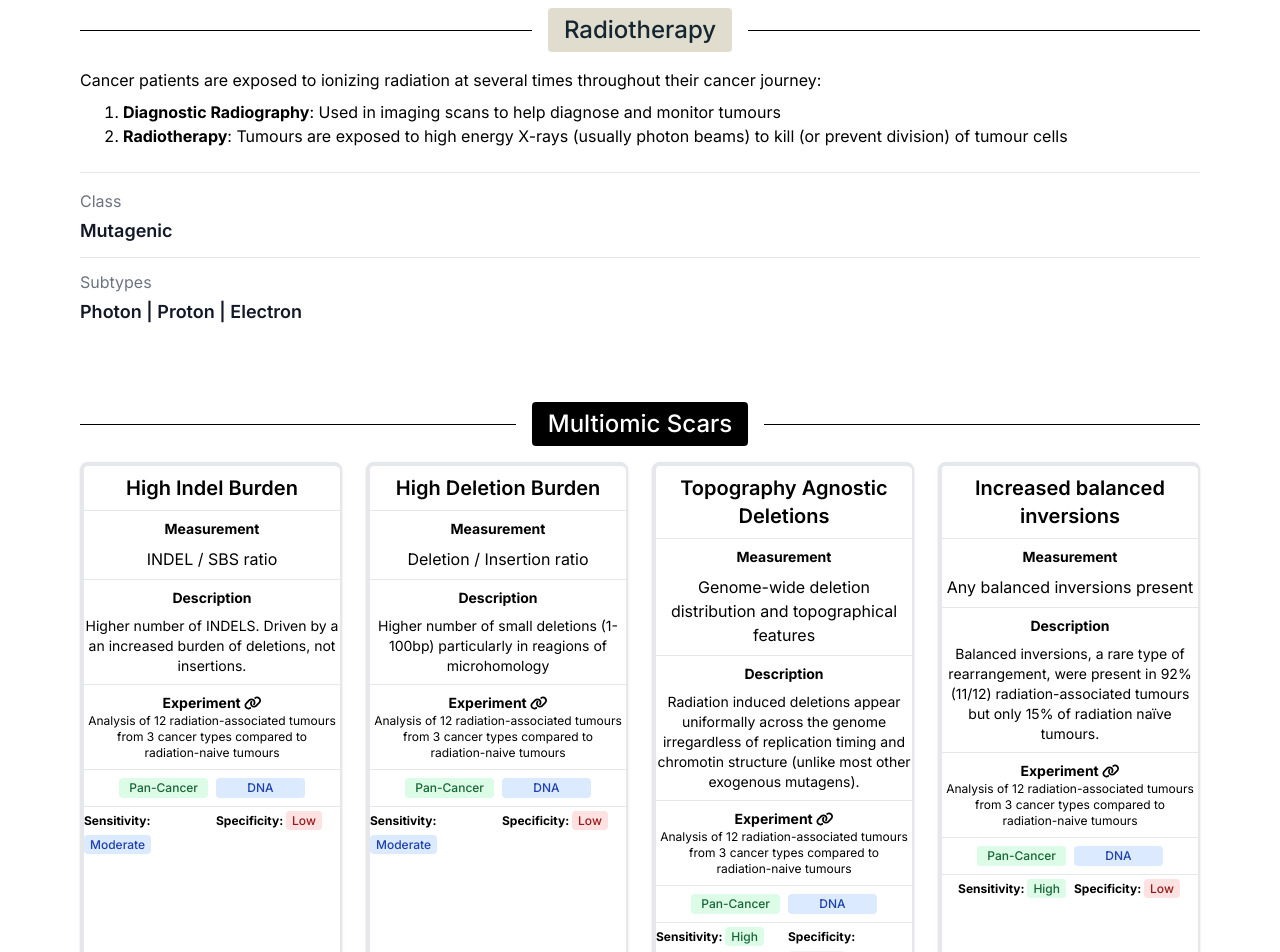
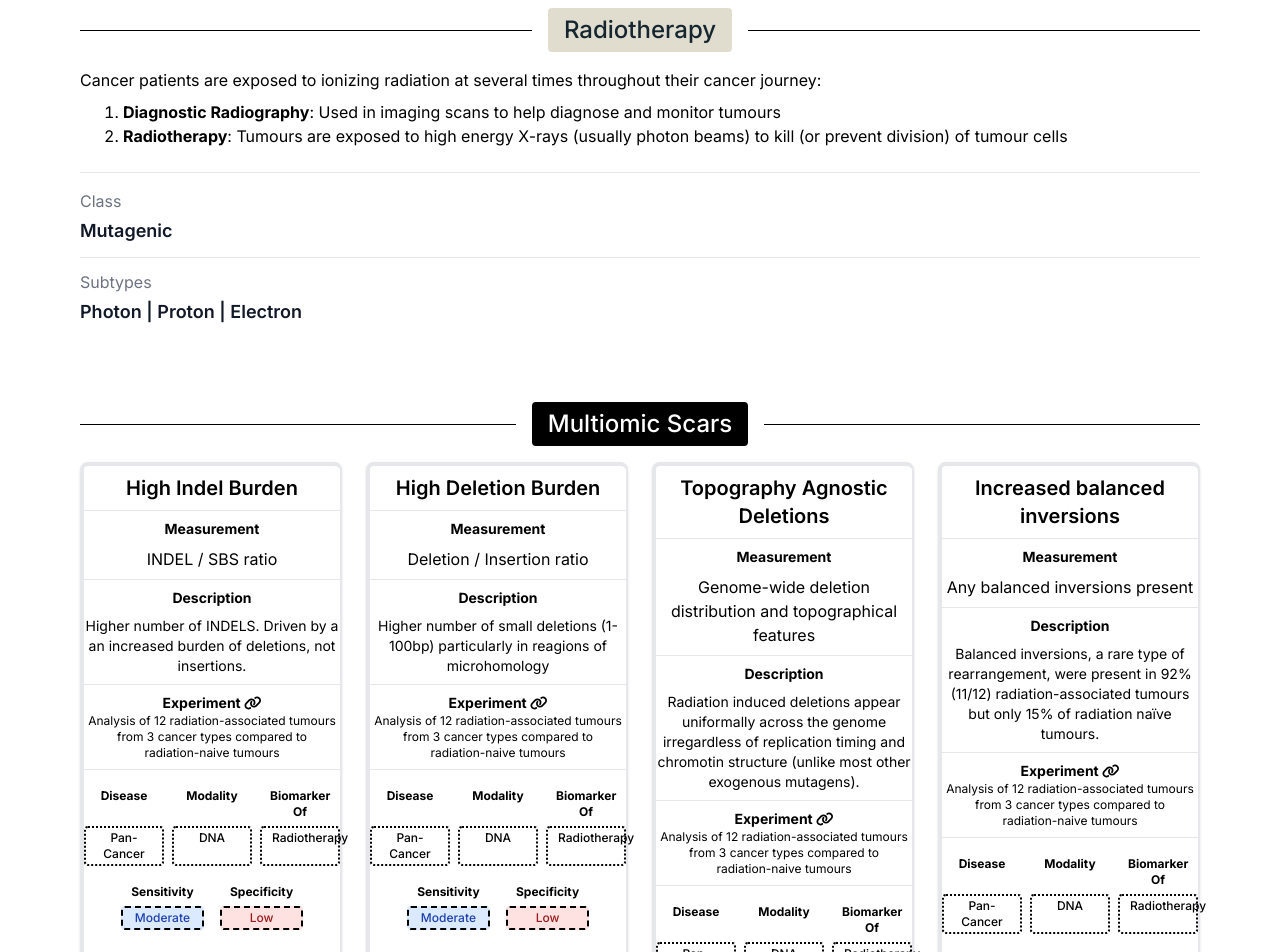
Before and after one commit to selkamand/sigcentral, a Next.js app: page /processes/radiotherapy in a window 1280 px wide. Shown: the top 952 px of the page. Built offline with nearby package versions, Linux system fonts and the light colour scheme.

Commit message:
feat: reworked UI to add biomarkerOf, fixed disease types, modality, etc.

```diff
--- a/app/components/ScarCard.tsx
+++ b/app/components/ScarCard.tsx
@@ -1,7 +1,7 @@
 "use client";
 import { faLink, faWrench } from "@fortawesome/free-solid-svg-icons"
 import { FontAwesomeIcon } from '@fortawesome/react-fontawesome'
-import { Sensitivity, Specificity } from "../enums";
+import { Modality, Sensitivity, Specificity } from "../enums";
 import { Tooltip } from 'react-tooltip'
 
 
@@ -12,6 +12,8 @@ const sensitivityColourMap: { [key in Sensitivity]: string } = {
     [Sensitivity.High]: "bg-green-100 text-green-800",
     [Sensitivity.Unknown]: "bg-gray-100 text-gray-800"
 };
+
+
 
 // specificity colour map is the exact same as above
 const specificityColourMap: { [key in Specificity]: string } = {
@@ -26,6 +28,10 @@ const specificityColourMap: { [key in Specificity]: string } = {
 interface ScarCardProps {
     title: string;
     measurement: string;
+    biomarkerOf: string;
+    disease: string;
+    modality: Modality;
+    diseaseMondoCode: string;
     description: string;
     experiment: string;
     hrefPaper: string;
@@ -41,6 +47,10 @@ export function ScarCard({
     title,
     measurement,
     description,
+    disease,
+    diseaseMondoCode,
+    biomarkerOf,
+    modality,
     experiment,
     hrefPaper,
     hrefTool = "",
@@ -69,13 +79,19 @@ export function ScarCard({
         <div className="group relative flex z-1 hover:z-40 flex-col bg-white w-full border-r-2 border-4 border-gray-200 rounded-lg shadow items-center hover:shadow-2xl hover:scale-110 transition duration-100 hover:border-8 hover:border-sc-blue">
             <h3 className="text-xl text-center font-semibold pt-2">{title}</h3>
             <hr className="h-px my-2 w-full bg-gray-200"></hr>
+
+            {/* Measurement */}
             <p className="pt-0 font-bold text-sm">Measurement</p>
             <p className="pt-2 text-center">{measurement}</p>
             <hr className="h-px my-2 w-full bg-gray-200"></hr>
+
+            {/* Description */}
             <p className="pt-0 font-bold text-sm">Description</p>
             <p className="text-center pt-2 text-sm lg:text-md">
                 {description}
             </p>
+
+            {/* Experiment (hidden when small) */}
             <div className="hidden xl:block">
                 <hr className="h-px my-2 w-full bg-gray-200"></hr>
                 <p className="pt-0 text-center font-bold text-sm">Experiment <a href={hrefPaper} target="_blank"><FontAwesomeIcon icon={faLink} className="text-sm" /></a></p>
@@ -84,24 +100,37 @@ export function ScarCard({
                 </p>
             </div>
             <hr className="h-px my-2 w-full bg-gray-200"></hr>
-            <div className="grid grid-cols-2 gap-2">
-                <div className=" bg-green-100 text-green-800 text-center text-xs font-medium px-2.5 py-0.5 rounded">Pan-Cancer</div>
-                <div className=" bg-blue-100 text-blue-800 text-center text-xs font-medium px-2.5 py-0.5 rounded">DNA</div>
+
+            <div className="grid grid-cols-3 gap-x-2 gap-y-1 pt-2">
+                <div className=" bg-white text-black text-center text-xs font-bold px-2.5 py-0.5 rounded">Disease</div>
+                <div className=" bg-white text-black text-center text-xs font-bold px-2.5 py-0.5 rounded">Modality</div>
+                <div className=" bg-white text-black text-center text-xs font-bold px-2.5 py-0.5 rounded">Biomarker Of</div>
+                <div className=" bg-white text-black border-2 border-black border-dotted text-center text-xs font-medium px-2.5 py-0.5 rounded">{disease}</div>
+                <div className=" bg-white text-black border-2 border-black border-dotted text-center text-xs font-medium px-2.5 py-0.5 rounded">{modality}</div>
+                <div className=" bg-white text-black border-2 border-black border-dotted text-center text-xs font-medium px-2.5 py-0.5 rounded">{biomarkerOf}</div>
             </div>
-            <hr className="h-px mt-2 w-full bg-gray-200"></hr>
+            <div className="grid grid-cols-2 gap-x-4 gap-y-1 pt-4">
+                <div className=" bg-white text-black text-center text-xs font-bold px-2.5 py-0.5 rounded">Sensitivity</div>
+                <div className=" bg-white text-black text-center text-xs font-bold px-2.5 py-0.5 rounded">Specificity</div>
+                <span data-tooltip-id={uniqueSensitivityTooltipId} className={`${colorSensitivity} text-xs hover:border-solid border-dashed border-2 border-black font-medium text-center px-1.5 py-0.5 rounded`}>{sensitivity}</span>
+                <span data-tooltip-id={uniqueSpecificityTooltipId} className={`${colorSpecificity} text-xs hover:border-solid border-dashed border-2 border-black font-medium text-center px-1.5 py-0.5 rounded`}>{specificity}</span>
+            </div>
 
-            {/* Specificity and Sensitivity */}
-            <div className="grid grid-cols-2 gap-2 mt-0">
+            {/* Biomarker Of
+            <div>
                 <div>
-                    <span className="text-black text-xs font-bold">Sensitivity: </span>
-                    <span data-tooltip-id={uniqueSensitivityTooltipId} className={`${colorSensitivity} z-50 text-xs font-medium px-1.5 py-0.5 rounded`}>{sensitivity}</span>
+                    <span className="text-black text-xs font-bold">Biomarker of: </span>
+                    <span className={`text-xs font-medium px-0 py-0.5 rounded bg-gray-100 text-gray-800`}>{biomarkerOf}</span>
                 </div>
                 <div>
-                    <span className="text-black text-xs font-bold">Specificity: </span>
-                    <span data-tooltip-id={uniqueSpecificityTooltipId} className={`${colorSpecificity} z-50 text-xs font-medium px-1.5 py-0.5 rounded`}>{specificity}</span>
+                    <span className="text-black text-xs font-bold">Disease Type: </span>
+                    <span className={`text-xs font-medium px-0 py-0.5 rounded bg-gray-100 text-gray-800`}>{disease}</span>
                 </div>
-            </div >
-
+                <div>
+                    <span className="text-black text-xs font-bold">Modality: </span>
+                    <span className={`text-xs font-medium px-0 py-0.5 rounded bg-gray-100 text-gray-800`}>{modality}</span>
+                </div>
+            </div> */}
             <div className="py-4"></div>
             {/* Tool Link: Wrench in Circle */}
             <div className="absolute inset-x-0 bottom-0 flex justify-center transform translate-y-1/2">
--- a/app/enums.tsx
+++ b/app/enums.tsx
@@ -11,3 +11,9 @@ export const enum Specificity {
     Low = "Low",
     Unknown = "Unclear"
 }
+
+export const enum Modality {
+    DNA = "DNA",
+    RNA = "RNA",
+    METHYLATION = "METH"
+}
--- a/app/processes/radiotherapy/page.tsx
+++ b/app/processes/radiotherapy/page.tsx
@@ -1,7 +1,7 @@
 import { ScarCard } from "../../components/ScarCard";
 import '@fortawesome/fontawesome-svg-core/styles.css';
 import { config } from '@fortawesome/fontawesome-svg-core';
-import { Sensitivity, Specificity } from "@/app/enums";
+import { Modality, Sensitivity, Specificity } from "@/app/enums";
 
 config.autoAddCss = false
 
@@ -50,16 +50,16 @@ export default function Home() {
             {/* <h2 className="pt-4"><b>Scars</b></h2> */}
             <div className="grid grid-cols-1 md:grid-cols-4 gap-x-6">
                 {/* Indel Burden */}
-                <ScarCard toolName="raDNA" title="High Indel Burden" measurement="INDEL / SBS ratio" description="Higher number of INDELS. Driven by a an increased burden of deletions, not insertions." experiment="Analysis of 12 radiation-associated tumours from 3 cancer types compared to radiation-naive tumours" hrefPaper="https://www.nature.com/articles/ncomms12605" hrefTool="https://github.com/selkamand/radna" sensitivity={Sensitivity.Moderate} specificity={Specificity.Low} sensitivityTooltip={"All radiation tumours had values exceeding the median for their cancer type"} specificityTooltip={"Also observed in BRCA1/BRCA2 breast cancer"}></ScarCard>
+                <ScarCard toolName="raDNA" title="High Indel Burden" measurement="INDEL / SBS ratio" description="Higher number of INDELS. Driven by a an increased burden of deletions, not insertions." experiment="Analysis of 12 radiation-associated tumours from 3 cancer types compared to radiation-naive tumours" hrefPaper="https://www.nature.com/articles/ncomms12605" hrefTool="https://github.com/selkamand/radna" sensitivity={Sensitivity.Moderate} specificity={Specificity.Low} sensitivityTooltip={"All radiation tumours had values exceeding the median for their cancer type"} specificityTooltip={"Also observed in BRCA1/BRCA2 breast cancer"} biomarkerOf={"Radiotherapy"} disease={"Pan-Cancer"} diseaseMondoCode={"MONDO:0004992"} modality={Modality.DNA}></ScarCard>
 
                 {/* Del Burden */}
-                <ScarCard toolName="raDNA" title="High Deletion Burden" measurement="Deletion / Insertion ratio" description="Higher number of small deletions (1-100bp) particularly in reagions of microhomology" experiment="Analysis of 12 radiation-associated tumours from 3 cancer types compared to radiation-naive tumours" hrefPaper="https://www.nature.com/articles/ncomms12605" hrefTool="https://github.com/selkamand/radna" sensitivity={Sensitivity.Moderate} specificity={Specificity.Low} sensitivityTooltip={"11/12 tumours had values exceeding the median for their cancer type"} specificityTooltip={"Also observed in BRCA1/BRCA2 breast cancer"}></ScarCard>
+                <ScarCard toolName="raDNA" title="High Deletion Burden" measurement="Deletion / Insertion ratio" description="Higher number of small deletions (1-100bp) particularly in reagions of microhomology" experiment="Analysis of 12 radiation-associated tumours from 3 cancer types compared to radiation-naive tumours" hrefPaper="https://www.nature.com/articles/ncomms12605" hrefTool="https://github.com/selkamand/radna" sensitivity={Sensitivity.Moderate} specificity={Specificity.Low} sensitivityTooltip={"11/12 tumours had values exceeding the median for their cancer type"} specificityTooltip={"Also observed in BRCA1/BRCA2 breast cancer"} biomarkerOf={"Radiotherapy"} disease={"Pan-Cancer"} diseaseMondoCode={"MONDO:0004992"} modality={Modality.DNA}></ScarCard>
 
                 {/* Topography */}
-                <ScarCard toolName="raDNA" title="Topography Agnostic Deletions" measurement="Genome-wide deletion distribution and topographical features" description="Radiation induced deletions appear uniformally across the genome irregardless of replication timing and chromotin structure (unlike most other exogenous mutagens)." experiment="Analysis of 12 radiation-associated tumours from 3 cancer types compared to radiation-naive tumours" hrefPaper="https://www.nature.com/articles/ncomms12605" hrefTool="https://github.com/selkamand/radna" sensitivity={Sensitivity.High} specificity={Specificity.Unknown} sensitivityTooltip={""} specificityTooltip={"No other mutagenic process shows this level of indifference to DNA topography"}></ScarCard>
+                <ScarCard toolName="raDNA" title="Topography Agnostic Deletions" measurement="Genome-wide deletion distribution and topographical features" description="Radiation induced deletions appear uniformally across the genome irregardless of replication timing and chromotin structure (unlike most other exogenous mutagens)." experiment="Analysis of 12 radiation-associated tumours from 3 cancer types compared to radiation-naive tumours" hrefPaper="https://www.nature.com/articles/ncomms12605" hrefTool="https://github.com/selkamand/radna" sensitivity={Sensitivity.High} specificity={Specificity.Unknown} sensitivityTooltip={""} specificityTooltip={"No other mutagenic process shows this level of indifference to DNA topography"} biomarkerOf={"Radiotherapy"} disease={"Pan-Cancer"} diseaseMondoCode={"MONDO:0004992"} modality={Modality.DNA}></ScarCard>
 
                 {/* Balanced Inversions */}
-                <ScarCard toolName="raDNA" title="Increased balanced inversions" measurement="Any balanced inversions present" description="Balanced inversions, a rare type of rearrangement, were present in 92% (11/12) radiation-associated tumours but only 15% of radiation naïve tumours." experiment="Analysis of 12 radiation-associated tumours from 3 cancer types compared to radiation-naive tumours" hrefPaper="https://www.nature.com/articles/ncomms12605" hrefTool="https://github.com/selkamand/radna" sensitivity={Sensitivity.High} specificity={Specificity.Low} sensitivityTooltip={"Present in 92% (11/12) radiation-associated tumours but only 15% of radiation naïve tumours."} specificityTooltip={"Present in 58% of BRCA1/2-deficient breast tumours"}></ScarCard>
+                <ScarCard toolName="raDNA" title="Increased balanced inversions" measurement="Any balanced inversions present" description="Balanced inversions, a rare type of rearrangement, were present in 92% (11/12) radiation-associated tumours but only 15% of radiation naïve tumours." experiment="Analysis of 12 radiation-associated tumours from 3 cancer types compared to radiation-naive tumours" hrefPaper="https://www.nature.com/articles/ncomms12605" hrefTool="https://github.com/selkamand/radna" sensitivity={Sensitivity.High} specificity={Specificity.Low} sensitivityTooltip={"Present in 92% (11/12) radiation-associated tumours but only 15% of radiation naïve tumours."} specificityTooltip={"Present in 58% of BRCA1/2-deficient breast tumours"} biomarkerOf={"Radiotherapy"} disease={"Pan-Cancer"} diseaseMondoCode={"MONDO:0004992"} modality={Modality.DNA}></ScarCard>
             </div>
 
 
```
